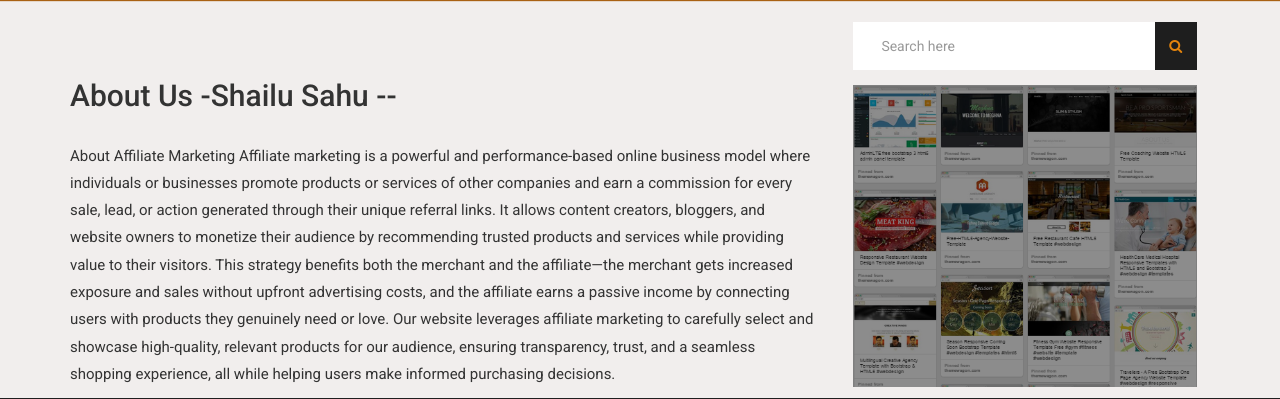
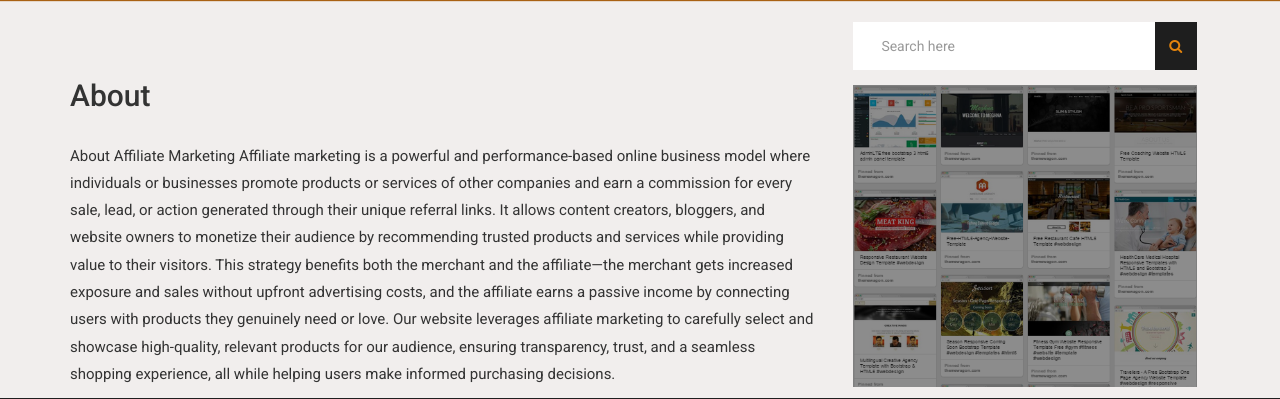
Before and after one commit to shailendra-sahu-43/Blog_Project, a Django app: page /about in a window 1280 px wide. Shown: the part 50-449 px from the top of the page. Run offline with Django 5.2, Linux system fonts and the light colour scheme; some libraries are stand-ins or nearby versions.

Commit message:
final aoubt

```diff
--- a/ecommerceapp/templates/about.html
+++ b/ecommerceapp/templates/about.html
@@ -11,7 +11,7 @@
                         <article>
                             <br>
                             <br>
-                            <h1>about us -shailu sahu --</h1>
+                            <h1>about</h1>
                             <br>
 
                             <p> About Affiliate Marketing
```
